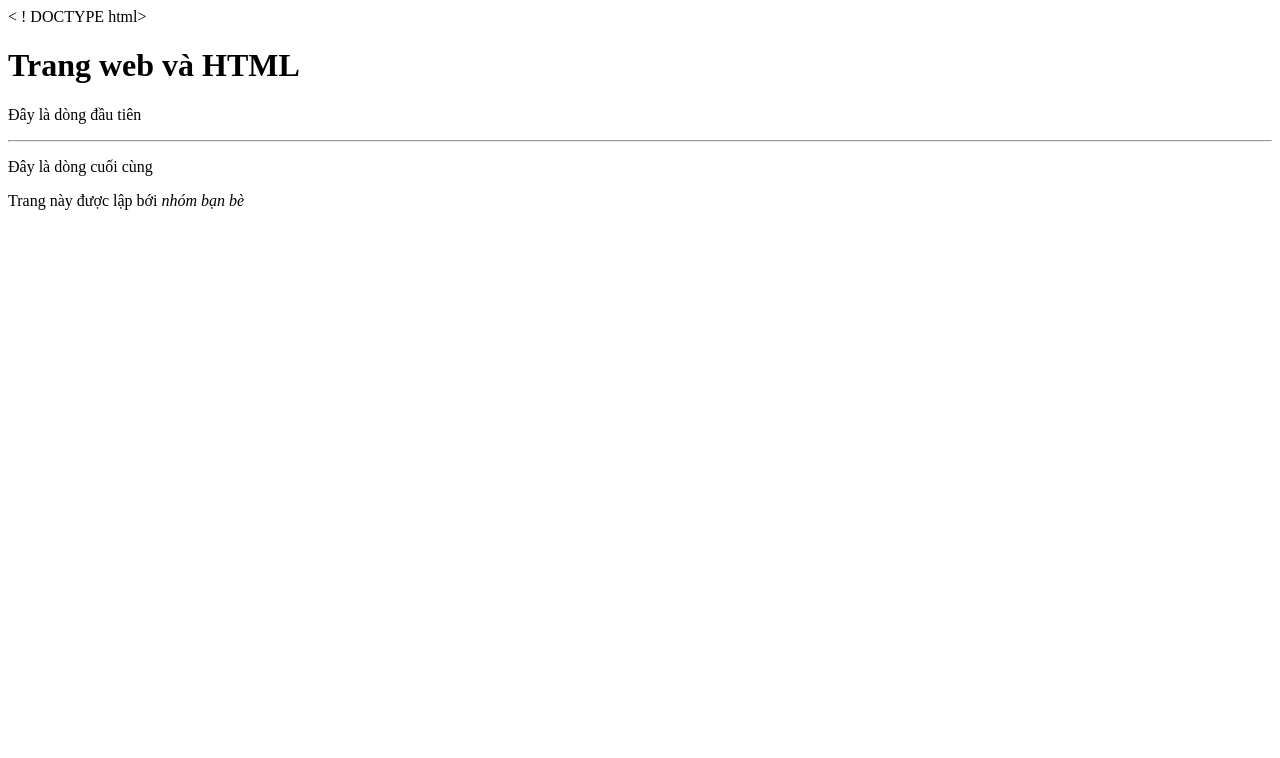
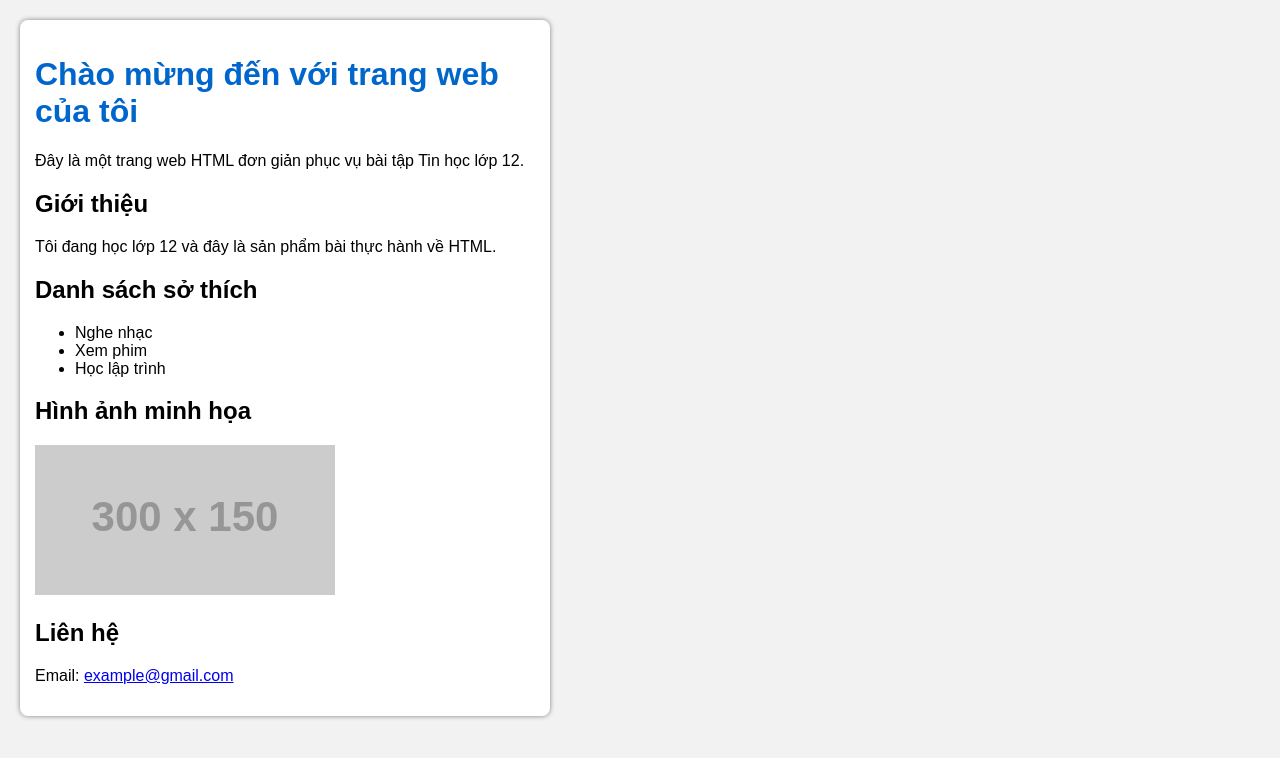
Before and after one commit to JasonKilgore/trangweb_Nhom4.github.io, a plain HTML site: page index.html in a window 1280 px wide. Drawn offline with Linux system fonts and the light colour scheme; placeholder pictures from the web are drawn by us.

Commit message:
Update index.html

```diff
--- a/index.html
+++ b/index.html
@@ -1,16 +1,46 @@
-< ! DOCTYPE html>
-<html>
- <head>
- <meta charset = "utf-8">
- <title>Tên trang web</title>
- </head>
- <body>
- <div>
-       <h1>Trang web và HTML </h1>
-<p>Đây là dòng đầu tiên</p>
-       <hr>
-       <p>Đây là dòng cuối cùng </p>
-</div>
-<p> Trang này được lập bới<em> nhóm bạn bè</em> </p>
+<!DOCTYPE html>
+<html lang="vi">
+<head>
+    <meta charset="UTF-8">
+    <title>Trang Web Đơn Giản</title>
+    <style>
+        body {
+            font-family: Arial, sans-serif;
+            background-color: #f2f2f2;
+            margin: 20px;
+        }
+        h1 {
+            color: #0066cc;
+        }
+        .box {
+            background: white;
+            padding: 15px;
+            border-radius: 8px;
+            width: 500px;
+            box-shadow: 0 0 5px gray;
+        }
+    </style>
+</head>
+<body>
+    <div class="box">
+        <h1>Chào mừng đến với trang web của tôi</h1>
+        <p>Đây là một trang web HTML đơn giản phục vụ bài tập Tin học lớp 12.</p>
+
+        <h2>Giới thiệu</h2>
+        <p>Tôi đang học lớp 12 và đây là sản phẩm bài thực hành về HTML.</p>
+
+        <h2>Danh sách sở thích</h2>
+        <ul>
+            <li>Nghe nhạc</li>
+            <li>Xem phim</li>
+            <li>Học lập trình</li>
+        </ul>
+
+        <h2>Hình ảnh minh họa</h2>
+        <img src="https://via.placeholder.com/300x150" alt="Hình minh họa">
+
+        <h2>Liên hệ</h2>
+        <p>Email: <a href="mailto:example@gmail.com">example@gmail.com</a></p>
+    </div>
 </body>
 </html>
```
